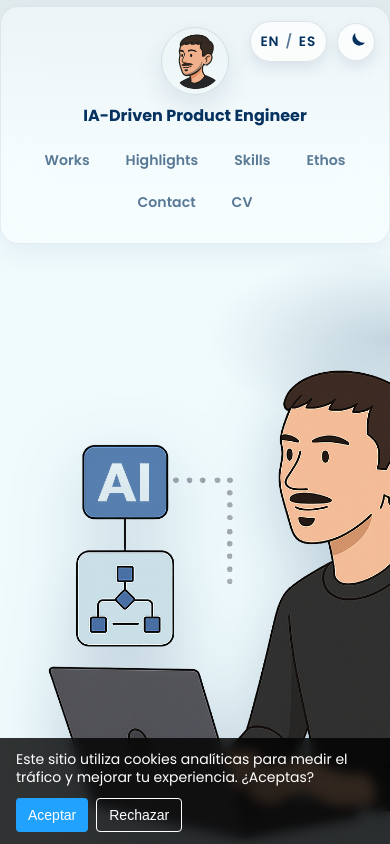
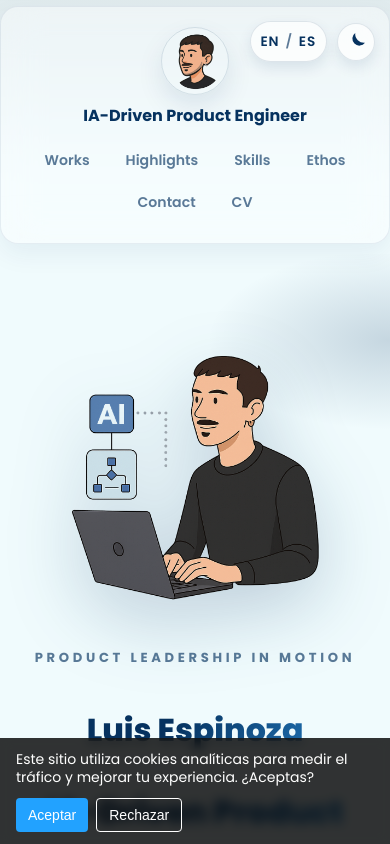
Before and after one commit to cero-vivo/luis-espinoza-porfolio, a Next.js app: page /en in a window 390 px wide. Shown: the top 844 px of the page. Built offline with nearby package versions, Linux system fonts and the light colour scheme.

Commit message:
refactor: Adjust layout and styling for hero and avatar components

```diff
--- a/components/pages/landing/landing.module.css
+++ b/components/pages/landing/landing.module.css
@@ -17,6 +17,7 @@
     max-width: 1180px;
     align-self: center;
     align-items: flex-start;
+    min-width: 0;
 }
 
 .heroBackground {
@@ -176,11 +177,14 @@ html.dark .title {
     display: flex;
     align-items: flex-start;
     justify-content: flex-end;
+    min-width: 0;
 }
 
 .avatarImage {
-    width: clamp(540px, 28vw, 360px);
+    width: clamp(220px, 28vw, 360px);
+    max-width: 100%;
     height: auto;
+    display: block;
     filter: drop-shadow(0 24px 36px rgba(6, 50, 95, 0.22));
 }
 
@@ -312,6 +316,12 @@ html.dark .trustedLabel {
 
     .heroVisual {
         order: -1;
+        justify-content: center;
+        width: 100%;
+    }
+
+    .avatarImage {
+        width: clamp(240px, 52vw, 360px);
     }
 
     .metricsRow {
@@ -339,10 +349,15 @@ html.dark .trustedLabel {
 
     .heroLayout {
         gap: 28px;
+        justify-items: center;
     }
 
     .visualAvatar {
         max-width: 240px;
+    }
+
+    .avatarImage {
+        width: clamp(220px, 72vw, 320px);
     }
 
     .message {
```
